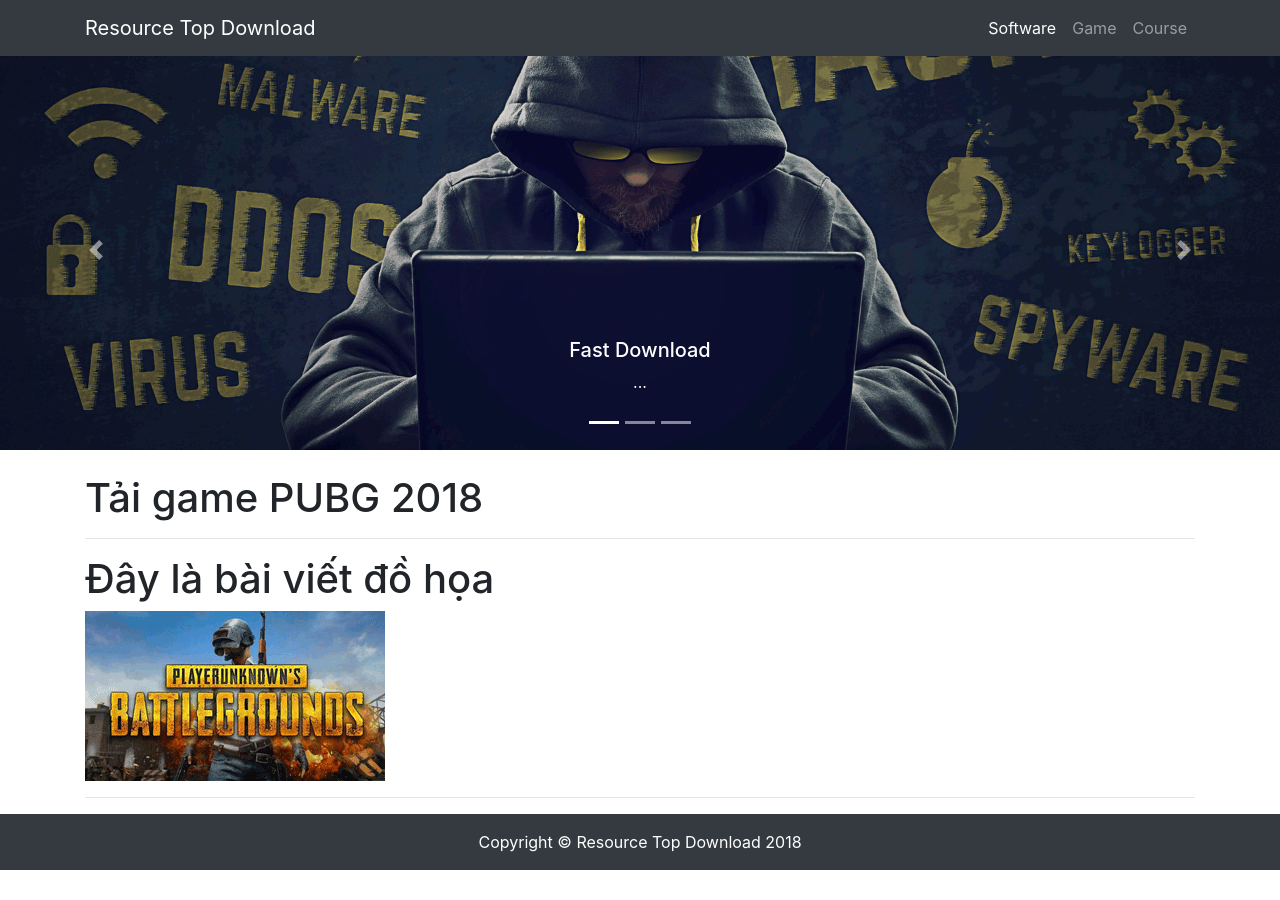
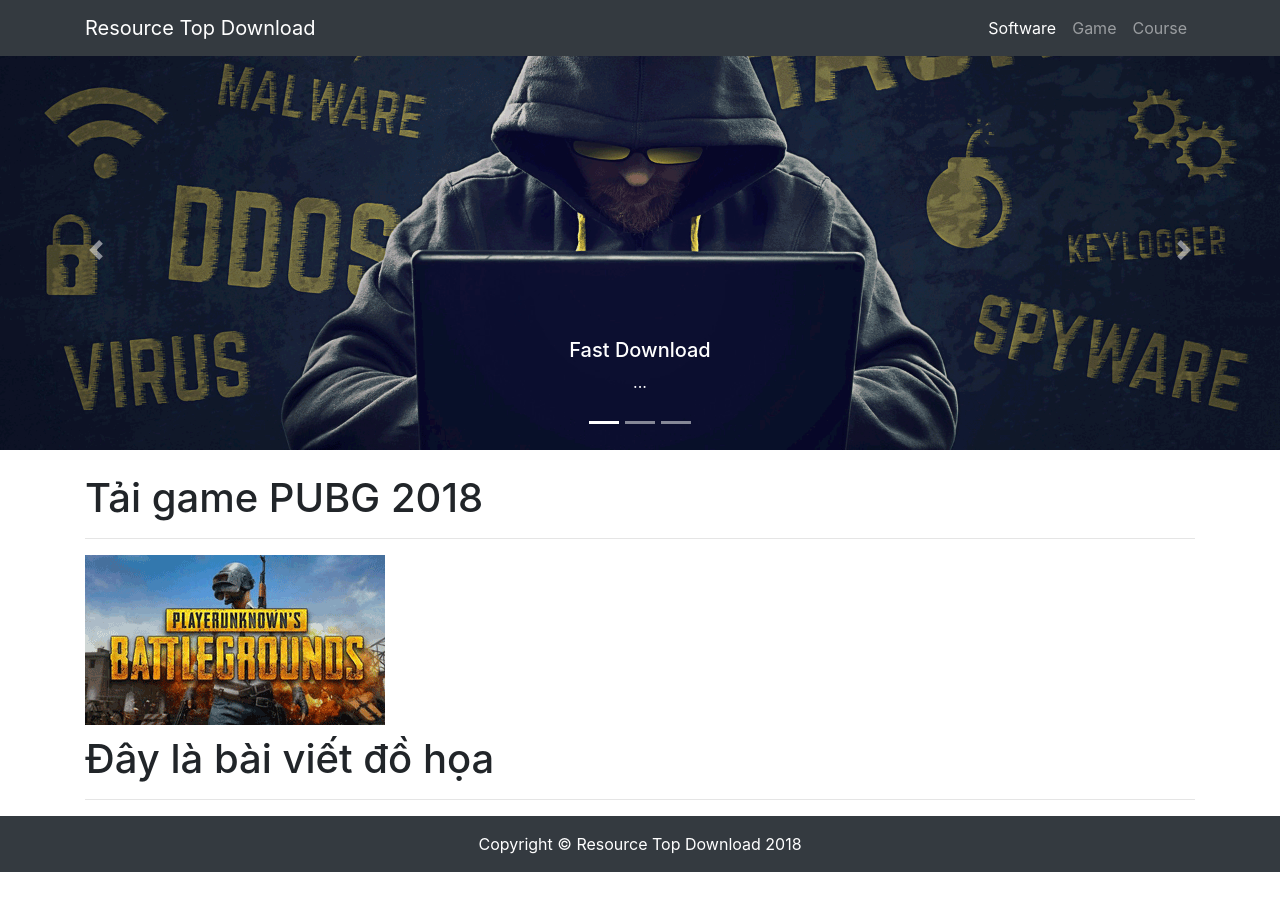
Before and after one commit to restopdown/restopdown.github.io, a Jekyll site: the page built from _posts/game/2018-10-29-tai-game-pubg.md, in a window 1280 px wide. Built offline with Jekyll 4.4.1, drawn with Linux system fonts in a browser that asks for light colours.

Commit message:
edit img

```diff
--- a/_layouts/post.html
+++ b/_layouts/post.html
@@ -6,9 +6,10 @@
 	<h1 title="{{ page.title }}">{{ page.title }}</h1>
 	<hr/>
 	<!-- <p>{{ page.date | date: '%d-%m-%Y' }}</p> -->
+	<img src="/assets/img{{ page.thumbnail }}" alt="{{ page.title }}" title="{{ page.title }}" class="img_head_post">
 
 	{{ content }}
-	<img src="/assets/img{{ page.thumbnail }}" alt="{{ page.title }}" title="{{ page.title }}">
+
 	<div class="page-tag">
 		{% for tag in page.tags %}
 		<a href="{{site.baseurl}}/tags#{{tag}}" class="tag">&#35;{{ tag }}</a>
--- a/assets/style.css
+++ b/assets/style.css
@@ -56,13 +56,6 @@
     object-fit: cover;
 }
 
-@media (min-width: 576px) and (max-width: 991px) {
-    .card-deck .card {
-        flex: 1 1 30%;
-
-    }
-}
-
 .card-deck .card {
     margin-right: 0.5%;
     margin-left: 0.5%;
@@ -76,3 +69,27 @@
 .card-body {
     padding: 4%;
 }
+
+.img_head_post {
+    max-width: 100%;
+    margin-bottom: 10px;
+}
+
+@media (min-width: 576px) and (max-width: 991px) {
+    .card-deck .card {
+        flex: 1 1 30%;
+
+    }
+}
+
+@media (max-width: 576px) {
+    h1 {
+        font-size: 24px;
+    }
+}
+
+@media (min-width: 577px) end (max-width: 768px) {
+    h1 {
+        font-size: 30px;
+    }
+}
```
Also changed, not shown: 1 other file.
